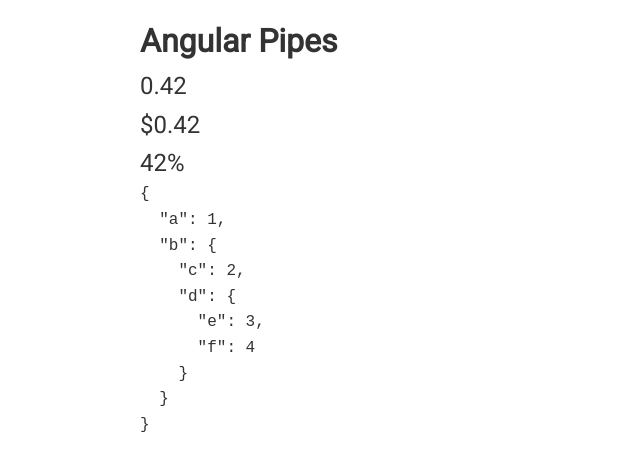
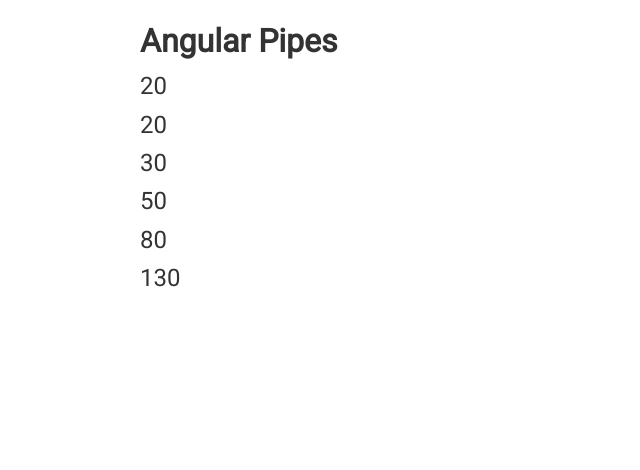
Before and after one commit to Arafatik/Angular-essential, an Angular app: page / in a window 1280 px wide. Shown: the top 470 px of the page, without its empty margins (0-640 px from the left). Built offline with nearby package versions, Linux system fonts and the light colour scheme.

Commit message:
creating-pipe

```diff
--- a/src/app/app.component.html
+++ b/src/app/app.component.html
@@ -1,8 +1,9 @@
 <div class="container">
   <h1>Angular Pipes</h1>
-  <p>{{ float }}</p>
-  <p>{{ float | currency }}</p>
-  <p>{{ float | percent : "2.0-0" }}</p>
-
-  <pre>{{ obj | json }}</pre>
+  <p>{{ 10 | mult }}</p>
+  <p>{{ 10 | mult : 2 }}</p>
+  <p>{{ 10 | mult : 3 }}</p>
+  <p>{{ 10 | mult : 5 }}</p>
+  <p>{{ 10 | mult : 8 }}</p>
+  <p>{{ 10 | mult : 13 }}</p>
 </div>
--- a/src/app/app.module.ts
+++ b/src/app/app.module.ts
@@ -1,9 +1,10 @@
 import { AppComponent } from "./app.component";
 import { BrowserModule } from "@angular/platform-browser";
 import { FormsModule } from "@angular/forms";
+import { MultByPipe } from "./pipes/mult-by.pipe";
 import { NgModule } from "@angular/core";
 @NgModule({
-  declarations: [AppComponent],
+  declarations: [AppComponent, MultByPipe],
   imports: [BrowserModule, FormsModule],
   providers: [],
   bootstrap: [AppComponent],
--- /dev/null
+++ b/src/app/pipes/mult-by.pipe.ts
@@ -0,0 +1,10 @@
+import { Pipe, PipeTransform } from "@angular/core";
+
+@Pipe({
+  name: "mult",
+})
+export class MultByPipe implements PipeTransform {
+  transform(num: number, pow: number = 2): number {
+    return num * pow;
+  }
+}
```
